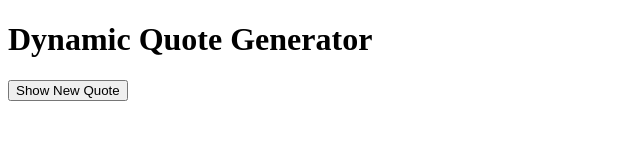
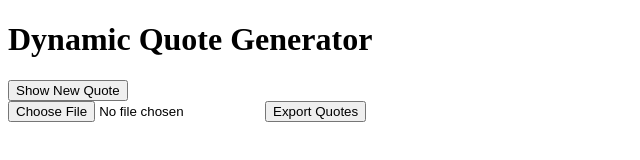
Before and after one commit to Steff127/alx_fe_javascript, a plain HTML site: page dom-manipulation/index.html in a window 1280 px wide. Shown: the whole page, without its empty margins (0-640 px from the left). Drawn offline with Linux system fonts and the light colour scheme.

Commit message:
fixing bug issues

```diff
--- a/dom-manipulation/index.html
+++ b/dom-manipulation/index.html
@@ -13,7 +13,16 @@
 
     <!-- Placeholder for JS-generated form -->
     <div id="quoteFormContainer"></div>
-
+<!-- Import/Export Controls -->
+    <div>
+      <input
+        type="file"
+        id="importFile"
+        accept=".json"
+        onchange="importFromJsonFile(event)"
+      />
+      <button id="exportBtn">Export Quotes</button>
+    </div>
     <script src="script.js"></script>
   </body>
 </html>
```
